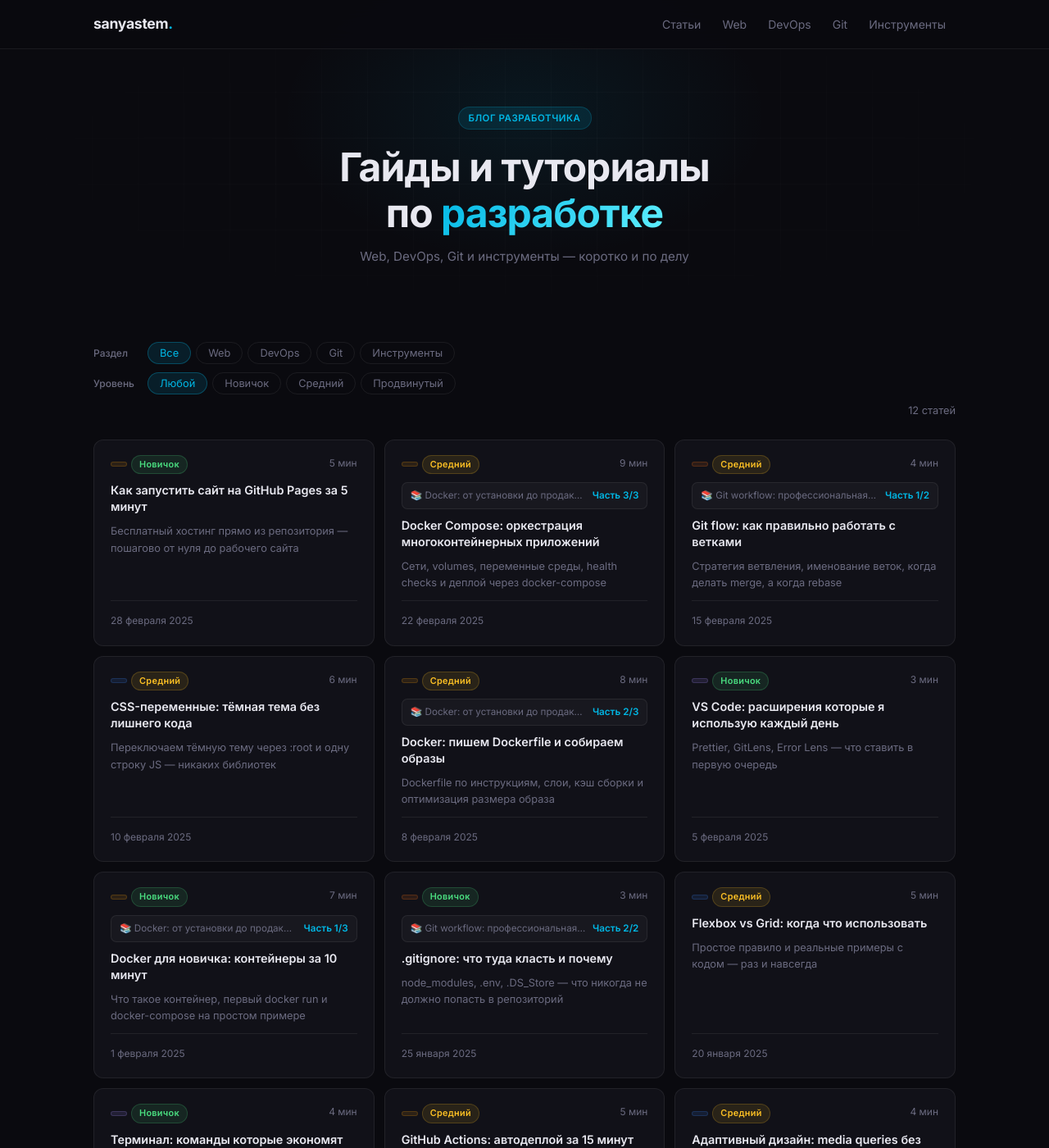
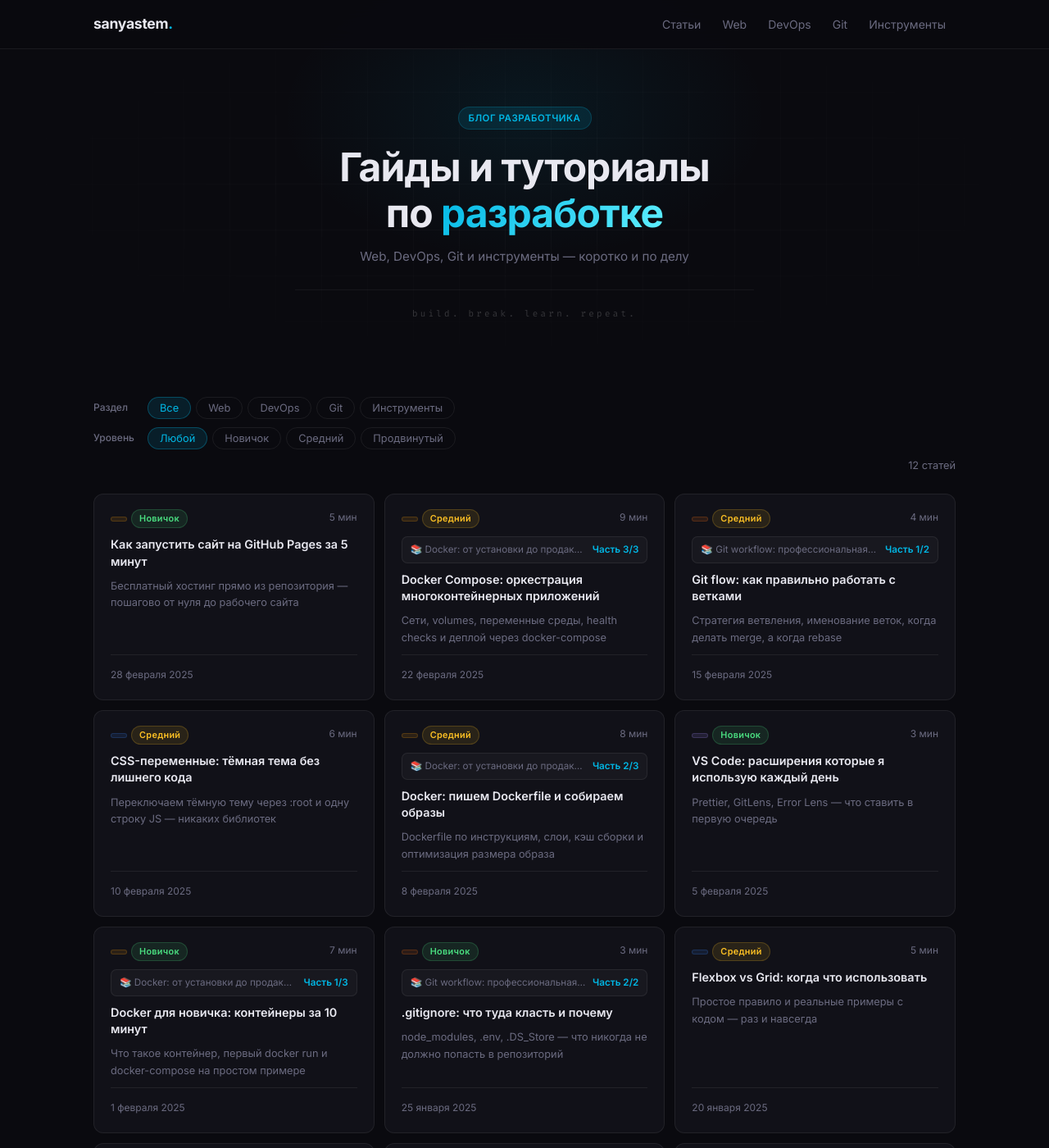
Before and after one commit to sanyastem/sanyastem.github.io, a Jekyll site: the page built from index.html, in a window 1280 px wide and 1400 px high. Shown: the whole window at 82% size. Built offline with Jekyll 4.4.1, drawn with Linux system fonts in a browser that asks for light colours.

Commit message:
Add subtle hero slogan in Fira Code monospace
"build. break. learn. repeat." — barely visible by default,
fades in slightly on hover, separated by a faint border-top.

https://claude.ai/code/session_01MQoEE94E1x3ostRDs2bzen

```diff
--- a/Style/style.css
+++ b/Style/style.css
@@ -158,6 +158,19 @@ body {
 }
 
 .hero-sub { font-size: 0.95rem; color: var(--text-muted); }
+
+.hero-slogan {
+    font-family: 'Fira Code', monospace;
+    font-size: 0.68rem;
+    color: rgba(255,255,255,0.18);
+    letter-spacing: 0.3em;
+    margin-top: 28px;
+    padding-top: 20px;
+    border-top: 1px solid rgba(255,255,255,0.05);
+    transition: color 0.4s;
+}
+
+.hero-slogan:hover { color: rgba(255,255,255,0.42); }
 
 /* ========== Difficulty badges ========== */
 .diff-badge {
--- a/index.html
+++ b/index.html
@@ -13,6 +13,7 @@ description: "Гайды и туториалы по Web-разработке, De
         <span class="hero-badge">Блог разработчика</span>
         <h1 class="hero-title">Гайды и туториалы<br>по <span class="accent-text">разработке</span></h1>
         <p class="hero-sub">Web, DevOps, Git и инструменты — коротко и по делу</p>
+        <p class="hero-slogan">build. break. learn. repeat.</p>
     </div>
 </section>
 
```
